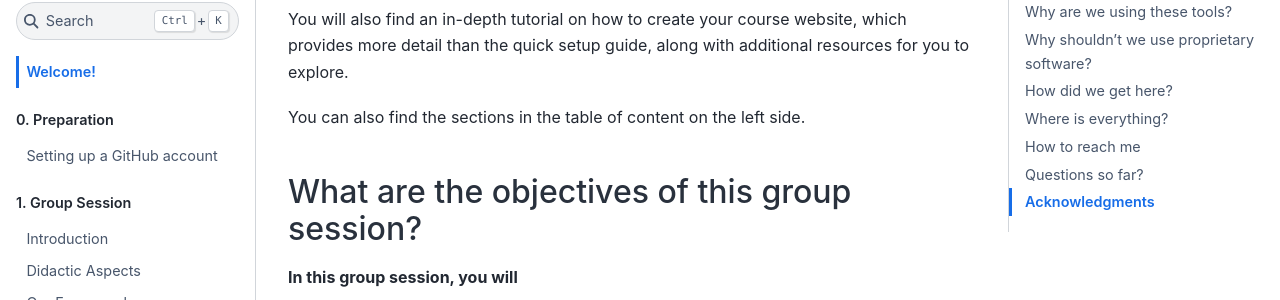
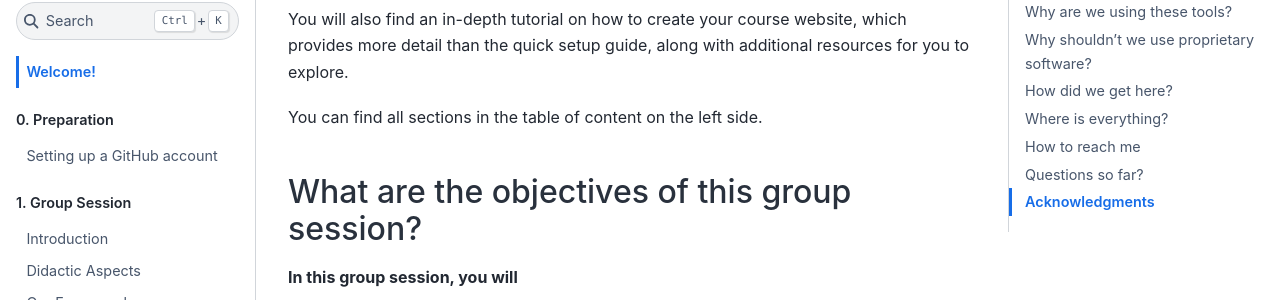
Before and after one commit to luciebinder/ws-openness-2025, a Jupyter Book: the page built from general-information/index.md, in a window 1280 px wide and 900 px high, scrolled down 1093 px. Shown: the part 153-453 px from the top of the window. Built offline with Jupyter Book 1.0.4 settings and Sphinx 7.4.7 and the Sphinx Book theme 1.1.4, drawn with Linux system fonts in a browser that asks for light colours.

Commit message:
Update index.md

```diff
--- a/general-information/index.md
+++ b/general-information/index.md
@@ -25,7 +25,7 @@ Our group session is structured as follows:
 
 You will also find an in-depth tutorial on how to create your course website, which provides more detail than the quick setup guide, along with additional resources for you to explore.
 
-You can also find the sections in the table of content on the left side.
+You can find all sections in the table of content on the left side.
 
 ## What are the objectives of this group session?
 
```
